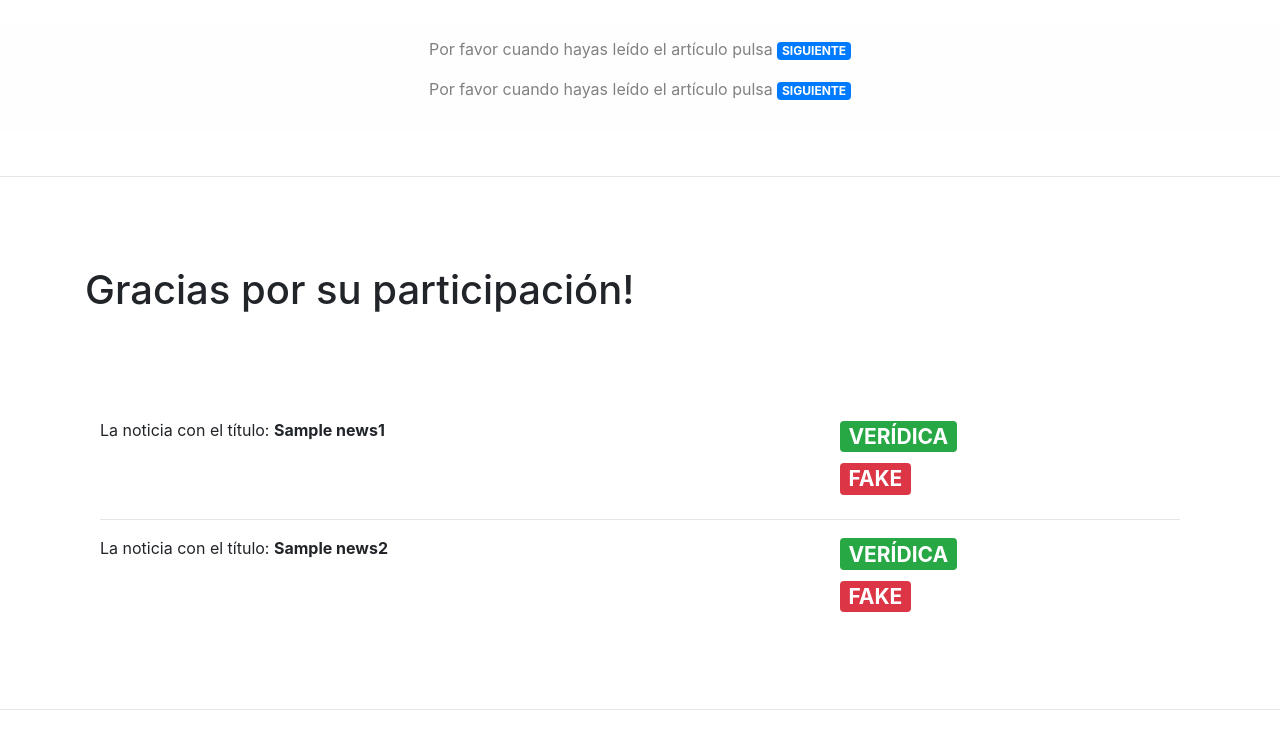
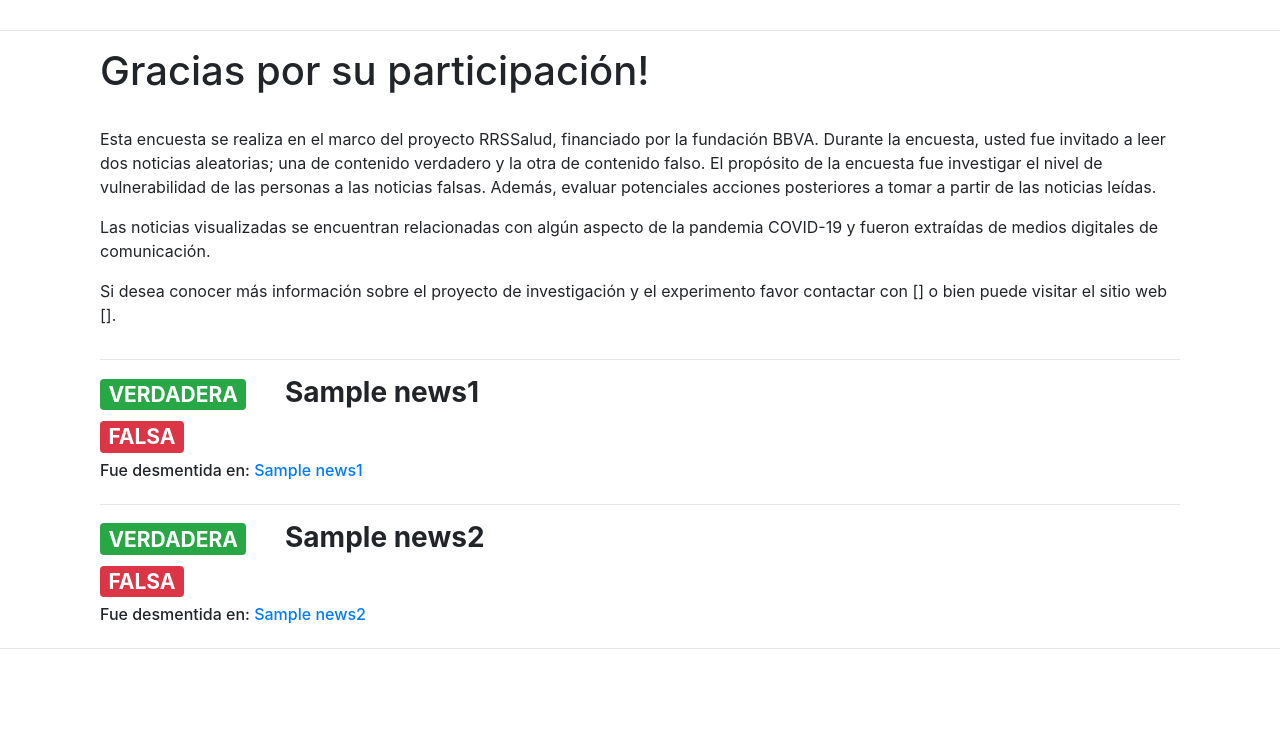
Before and after one commit to social-link-analytics-group-bsc/experiment-platform, a Django app: template experiment/expplat/templates/expplat/result.html in a window 1280 px wide. Shown: the top 749 px of the page. Run offline with Django 3.2, Linux system fonts and the light colour scheme; the template is opened without the code that fills it: most values are stand-ins (such as "Sample title", 1, 10 or a date in 2020); some libraries are stand-ins or nearby versions.

Commit message:
Implement whole base template on result template.

```diff
--- a/experiment/expplat/templates/expplat/result.html
+++ b/experiment/expplat/templates/expplat/result.html
@@ -1,35 +1,141 @@
 
-{% extends "base.html" %}
-{% block containercontent %}
-{% with moreread=moreread moreans=moreans %}
-{% endwith %}
+<!DOCTYPE html>
+<html lang="en">
 
+<head>
+	<title>experiment sample platform {% block title %}{% endblock %}</title>
+	<link rel="stylesheet" href="https://stackpath.bootstrapcdn.com/bootstrap/4.2.1/css/bootstrap.min.css">
+
+	<style>
+      .bd-placeholder-img {
+        font-size: 1.125rem;
+        text-anchor: middle;
+        -webkit-user-select: none;
+        -moz-user-select: none;
+        -ms-user-select: none;
+        user-select: none;
+      }
+
+      @media (min-width: 768px) {
+        .bd-placeholder-img-lg {
+          font-size: 3.5rem;
+        }
+      }
+
+
+hr.tophr {
+  margin-top: 30px !important;
+}
+
+
+.jumbotron {
+  padding-top: 3rem;
+  padding-bottom: 3rem;
+  margin-bottom: 0;
+  background-color: #fff;
+}
+@media (min-width: 768px) {
+  .jumbotron {
+    padding-top: 6rem;
+    padding-bottom: 6rem;
+  }
+}
+
+.jumbotron p:last-child {
+  margin-bottom: 0;
+}
+
+.jumbotron h1 {
+  font-weight: 300;
+}
+
+.jumbotron .container {
+  max-width: 40rem;
+}
+
+.center-uri {
+  display: flex;
+  justify-content: center;
+  align-items: center;
+  //border: 3px solid green;
+}
+
+footer {
+  padding-top: 3rem;
+  padding-bottom: 3rem;
+}
+
+footer p {
+  margin-bottom: .25rem;
+}
+
+
+.bottom-uri {
+  margin-bottom: 10px !important;
+}
+
+
+
+</style>
+
+</head>
+
+<body>
+
+	<script src="https://code.jquery.com/jquery-3.5.1.slim.min.js" integrity="sha384-DfXdz2htPH0lsSSs5nCTpuj/zy4C+OGpamoFVy38MVBnE+IbbVYUew+OrCXaRkfj" crossorigin="anonymous"></script>
+	<script>window.jQuery || document.write('<script src="../assets/js/vendor/jquery.slim.min.js"><\/script>')</script><script src="bootstrap.bundle.min.js"></script>
+
+
+
+	<hr class="tophr">
+
+	<div class="container center-uri">
         <div class="container">
 
             <div class="row">
-        <h1>Gracias por su participación!</h1><br>
-    </div>
-    <br><br><br><br>
-    <div class="row">
-        <div class="col-md-8 col-sm-12">
-            <p>La noticia con el título: <strong>{{news1.title}}</strong></p>
-        </div>
-        <div class="col-md-4 col-sm-12">
-            <h3><span class="badge badge-success" style="display: {{news1.display_true}};">VERÍDICA</span></h3>
-            <h3><span class="badge badge-danger" style="display: {{news1.display_fake}};">FAKE</span></h3>
+                <div class="col-sm-12">
+                    <h1>Gracias por su participación!</h1>
+                    <br>
+                    <p>Esta encuesta se realiza en el marco del proyecto RRSSalud, financiado por la fundación BBVA. Durante la encuesta, usted fue invitado a leer dos noticias aleatorias; una de contenido verdadero y la otra de contenido falso. El propósito de la encuesta fue investigar el nivel de vulnerabilidad de las personas a las noticias falsas. Además, evaluar potenciales acciones posteriores a tomar a partir de las noticias leídas.</p>
+                    <p>Las noticias visualizadas se encuentran relacionadas con algún aspecto de la pandemia COVID-19 y fueron extraídas de medios digitales de comunicación.</p>
+                    <p>Si desea conocer más información sobre el proyecto de investigación y el experimento favor contactar con [] o bien puede visitar el sitio web [].</p>
                 </div>
             </div>
             <hr>
             <div class="row">
-        <div class="col-md-8 col-sm-12">
-            <p>La noticia con el título: <strong>{{news2.title}}</strong></p>
+                <div class="col-md-2 col-sm-12">
+                    <h3><span class="badge badge-success" style="display: {{news1.display_true}};">VERDADERA</span></h3>
+                    <h3><span class="badge badge-danger" style="display: {{news1.display_fake}};">FALSA</span></h3>
                 </div>
-        <div class="col-md-4 col-sm-12">
-            <h3><span class="badge badge-success" style="display: {{news2.display_true}};">VERÍDICA</span></h3>
-            <h3><span class="badge badge-danger" style="display: {{news2.display_fake}};">FAKE</span></h3>
+                <div class="col-md-10 col-sm-12">
+                    <h3><strong>{{news1.title}}</strong></h3>
+                </div>
+                <div class="col-sm-12" style="display: {{news1.display_fake}};">
+                    <h6>Fue desmentida en: <a href="{{ news1.ver_doc }}">{{ news1.ver_title }}</a></h6>
+                </div>
+            </div>
+            <hr>
+            <div class="row">
+                <div class="col-md-2 col-sm-12">
+                    <h3><span class="badge badge-success" style="display: {{news2.display_true}};">VERDADERA</span></h3>
+                    <h3><span class="badge badge-danger" style="display: {{news2.display_fake}};">FALSA</span></h3>
+                </div>
+                <div class="col-md-10 col-sm-12">
+                    <h3><strong>{{news2.title}}</strong></h3>
+                </div>
+                <div class="col-sm-12" style="display: {{news2.display_fake}};">
+                    <h6>Fue desmentida en: <a href="{{ news2.ver_doc }}">{{ news2.ver_title }}</a></h6>
                 </div>
             </div>
 
         </div>
+	</div>
 
-{% endblock %}
+	<div class="footer text-center bottom-uri">
+		<hr>
+	</div>
+
+
+</body>
+
+</html>
```
Lines whose indentation alone changed are shown as unchanged.
